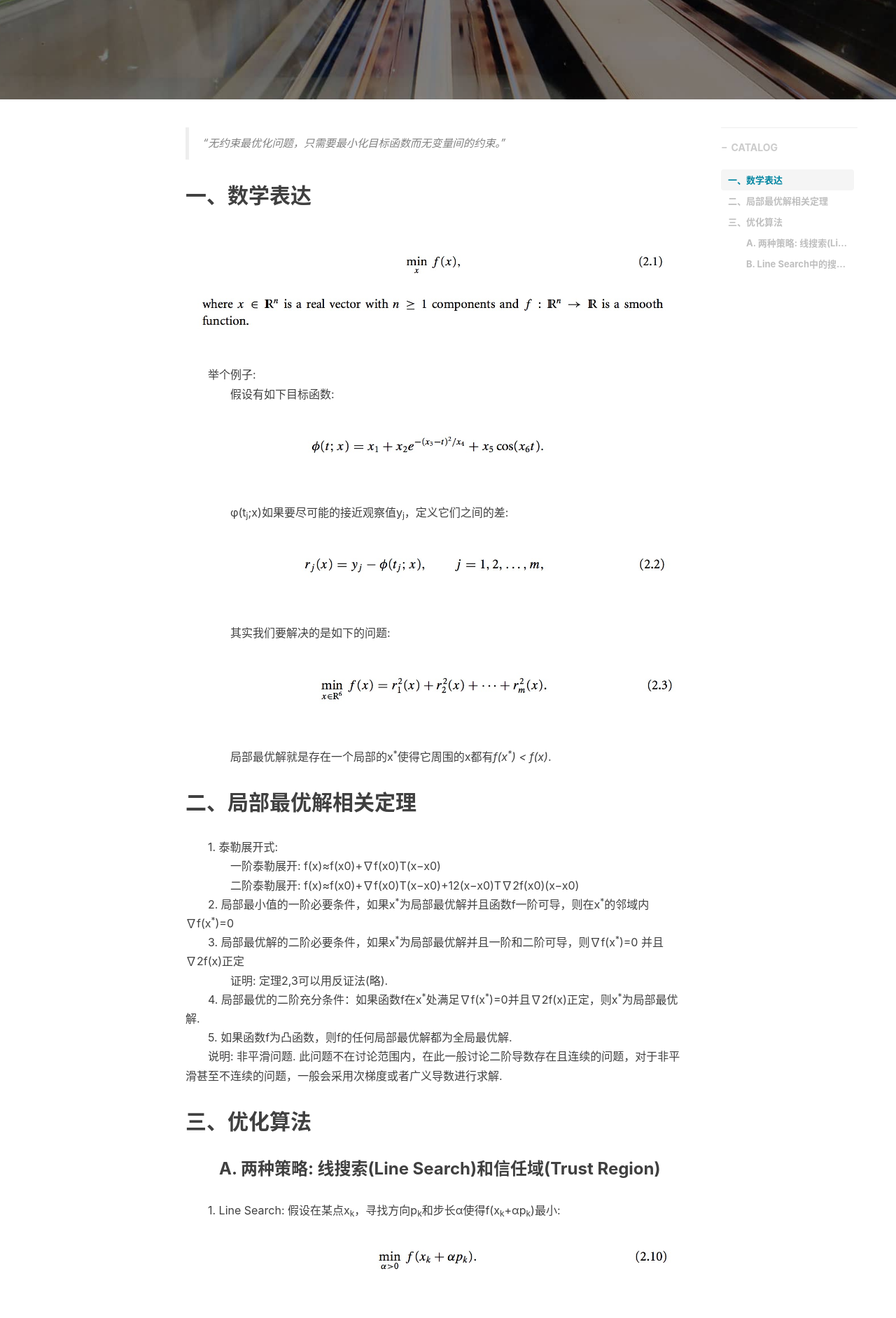
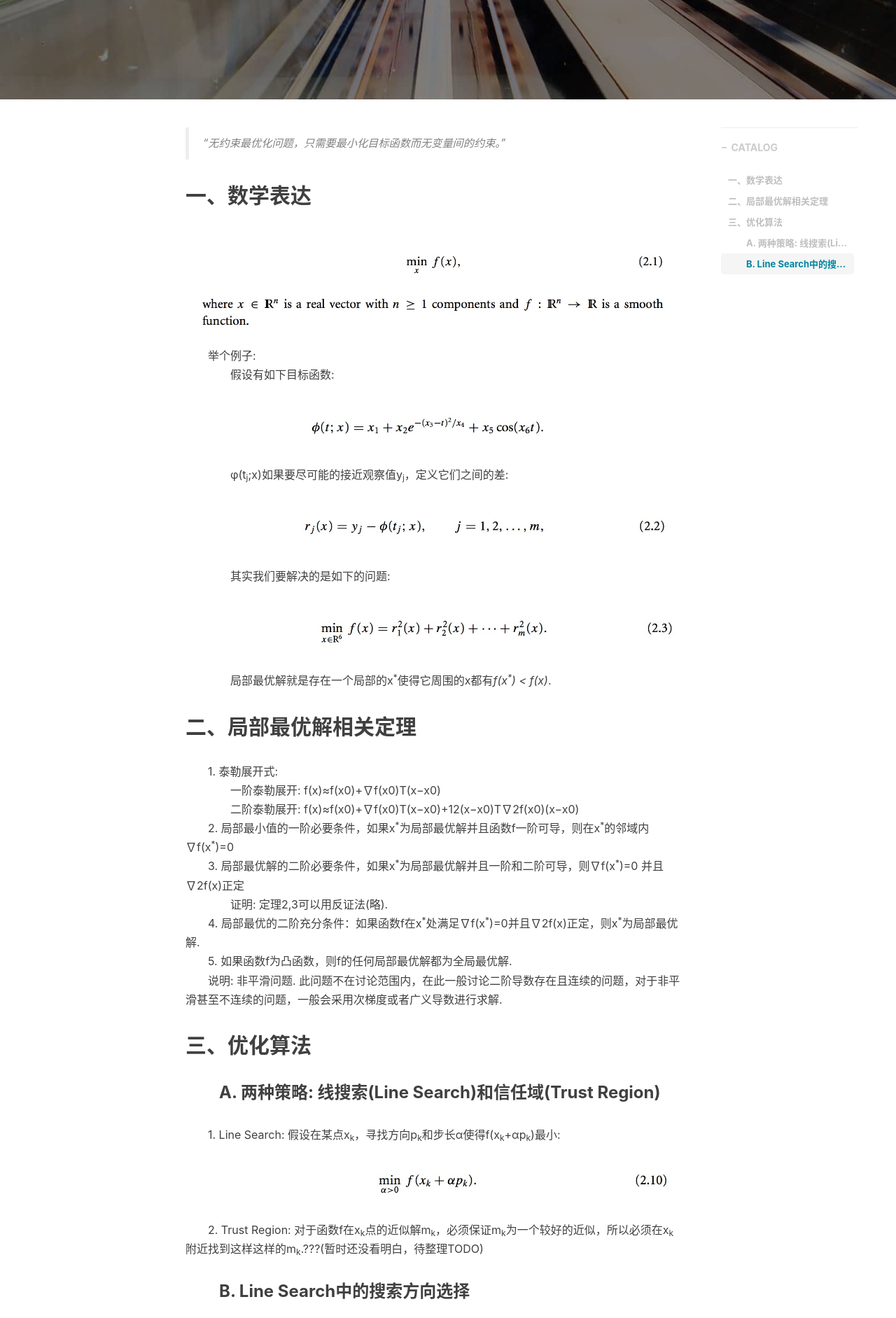
Before and after one commit to xsh8637/xsh8637.github.io, a Jekyll site: the page built from _posts/Numerical Optimization/2019-01-04-UnconstrainedOptimization.markdown, in a window 1280 px wide. Shown: the part 562-2445 px from the top of the page at 70% size. Built offline with Jekyll 4.4.1, drawn with Linux system fonts in a browser that asks for light colours; nearby versions of some CDN libraries; comment, search, counter and statistics services are not loaded.

Commit message:
Update 2019-01-04-UnconstrainedOptimization.markdown

```diff
--- a/_posts/Numerical Optimization/2019-01-04-UnconstrainedOptimization.markdown
+++ b/_posts/Numerical Optimization/2019-01-04-UnconstrainedOptimization.markdown
@@ -15,14 +15,14 @@
 
 
 ## 一、数学表达
-![](/images/NumericalOptimization_2019-01-04-UnconstrainedOptimization/2.1.png)<br>
+![](/images/NumericalOptimization_2019-01-04-UnconstrainedOptimization/2.1.png)
 &emsp;&emsp;举个例子:<br>
 &emsp;&emsp;&emsp;&emsp;假设有如下目标函数:<br>
-![](/images/NumericalOptimization_2019-01-04-UnconstrainedOptimization/2.1a.png)<br>
+![](/images/NumericalOptimization_2019-01-04-UnconstrainedOptimization/2.1a.png)
 &emsp;&emsp;&emsp;&emsp;φ(t<sub>j</sub>;x)如果要尽可能的接近观察值y<sub>j</sub>，定义它们之间的差:<br>
-![](/images/NumericalOptimization_2019-01-04-UnconstrainedOptimization/2.2.png)<br>
+![](/images/NumericalOptimization_2019-01-04-UnconstrainedOptimization/2.2.png)
 &emsp;&emsp;&emsp;&emsp;其实我们要解决的是如下的问题:<br>
-![](/images/NumericalOptimization_2019-01-04-UnconstrainedOptimization/2.3.png)<br>
+![](/images/NumericalOptimization_2019-01-04-UnconstrainedOptimization/2.3.png)
 &emsp;&emsp;&emsp;&emsp;局部最优解就是存在一个局部的x<sup>*</sup>使得它周围的x都有<i>f(x<sup>*</sup>) < f(x)</i>.<br>
 
 ## 二、局部最优解相关定理
@@ -39,17 +39,17 @@
 ## 三、优化算法
 ### &emsp;&emsp;A. 两种策略: 线搜索(Line Search)和信任域(Trust Region)
 &emsp;&emsp;1. Line Search: 假设在某点x<sub>k</sub>，寻找方向p<sub>k</sub>和步长α使得f(x<sub>k</sub>+αp<sub>k</sub>)最小:<br>
-![](/images/NumericalOptimization_2019-01-04-UnconstrainedOptimization/2.10.png)<br>
+![](/images/NumericalOptimization_2019-01-04-UnconstrainedOptimization/2.10.png)
 &emsp;&emsp;2. Trust Region: 对于函数f在x<sub>k</sub>点的近似解m<sub>k</sub>，必须保证m<sub>k</sub>为一个较好的近似，所以必须在x<sub>k</sub>附近找到这样这样的m<sub>k</sub>.???(暂时还没看明白，待整理TODO)<br>
 
 ### &emsp;&emsp;B. Line Search中的搜索方向选择
 &emsp;&emsp;1. 最速下降的方向，负梯度方向是最明显的选择，−∇f<sub>k</sub>。<br>
 &emsp;&emsp;&emsp;&emsp;search方向<i>p</i>，步长α，因此进行二阶泰勒展开<br>
-![](/images/NumericalOptimization_2019-01-04-UnconstrainedOptimization/2.12a.png)<br>
+&emsp;&emsp;![](/images/NumericalOptimization_2019-01-04-UnconstrainedOptimization/2.12a.png)
 &emsp;&emsp;&emsp;&emsp;由于∇<sup>2</sup>f<sub>k</sub>满足正定，因此等价于求解下面的问题<br>
-![](/images/NumericalOptimization_2019-01-04-UnconstrainedOptimization/2.13.png)<br>
+![](/images/NumericalOptimization_2019-01-04-UnconstrainedOptimization/2.13.png)
 &emsp;&emsp;&emsp;&emsp;至于为什么为负梯度方向，如下面推导<br>
-![](/images/NumericalOptimization_2019-01-04-UnconstrainedOptimization/2.13a.png)<br>
+![](/images/NumericalOptimization_2019-01-04-UnconstrainedOptimization/2.13a.png)
 &emsp;&emsp;2. 牛顿方向(Newton Direction)<br>
 &emsp;&emsp;&emsp;&emsp;最速下降方向来自于一阶泰勒展开项，而牛顿方向就是来自于二阶泰勒展开项<br>
 ![](/images/NumericalOptimization_2019-01-04-UnconstrainedOptimization/2.14.png)
```
